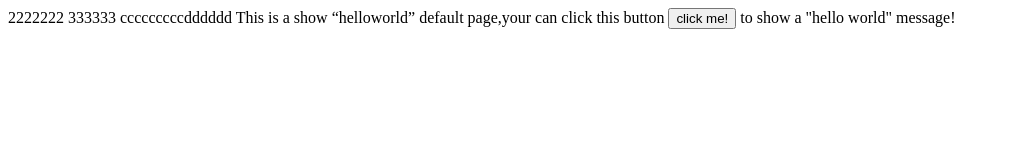
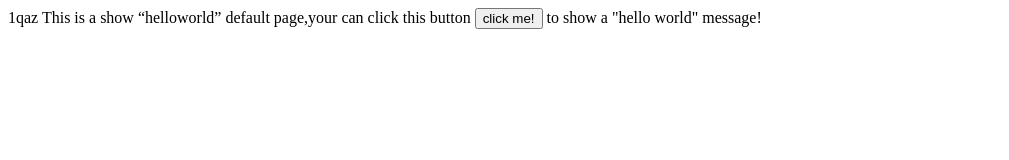
Before and after one commit to miraclerz/myStore, a plain HTML site: page kong/index.html in a window 1280 px wide. Shown: the whole page, without its empty margins (0-1009 px from the left). Drawn offline with Linux system fonts and the light colour scheme.

Commit message:
Merge remote-tracking branch 'origin/master'
# Conflicts:
#	kong/index.html

```diff
--- a/kong/index.html
+++ b/kong/index.html
@@ -21,12 +21,7 @@ document.addEventListener( "plusready", function(){
 </head>
 <body>
 
-2222222
-
-333333
-
-cccccccccdddddd
-
+1qaz
 	This is a show “helloworld” default page,your can click this button <button onclick="helloworld()">click me!</button> to show a "hello world" message!
 </body>
 </html>
```
